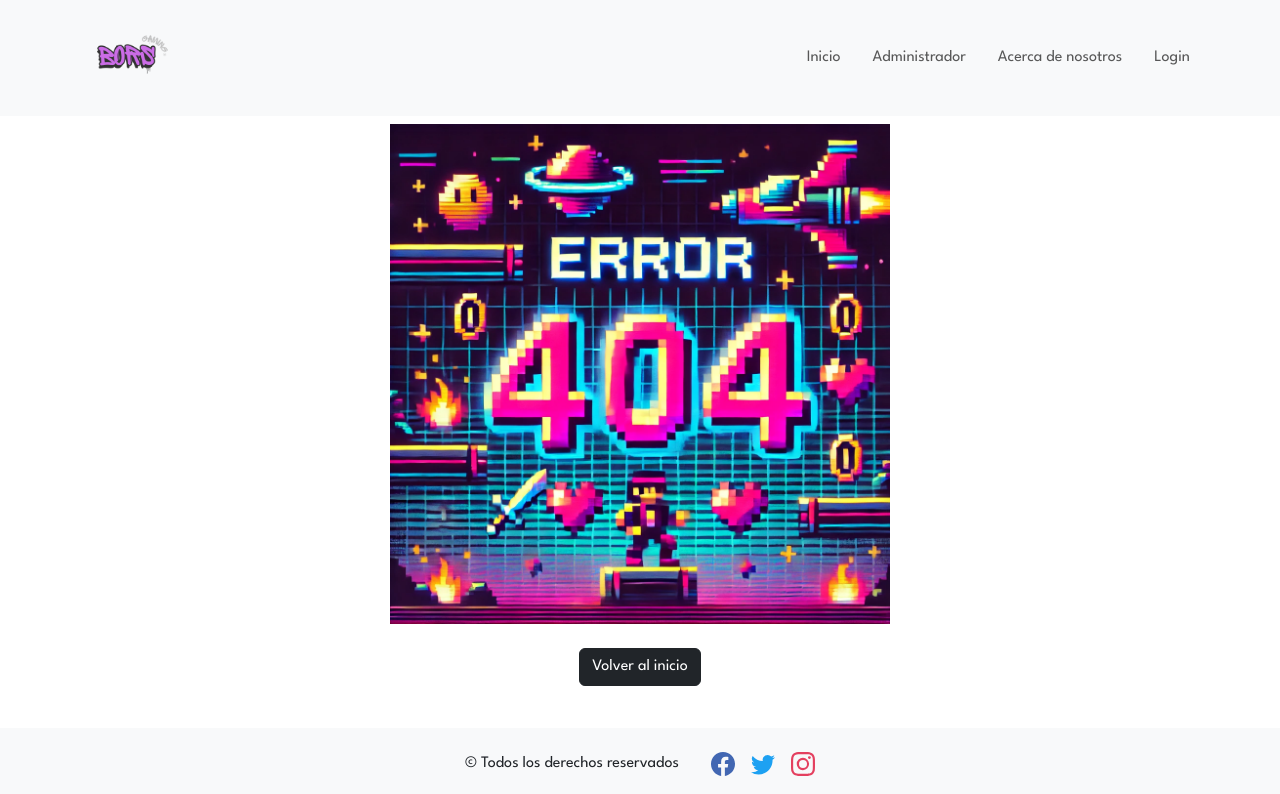
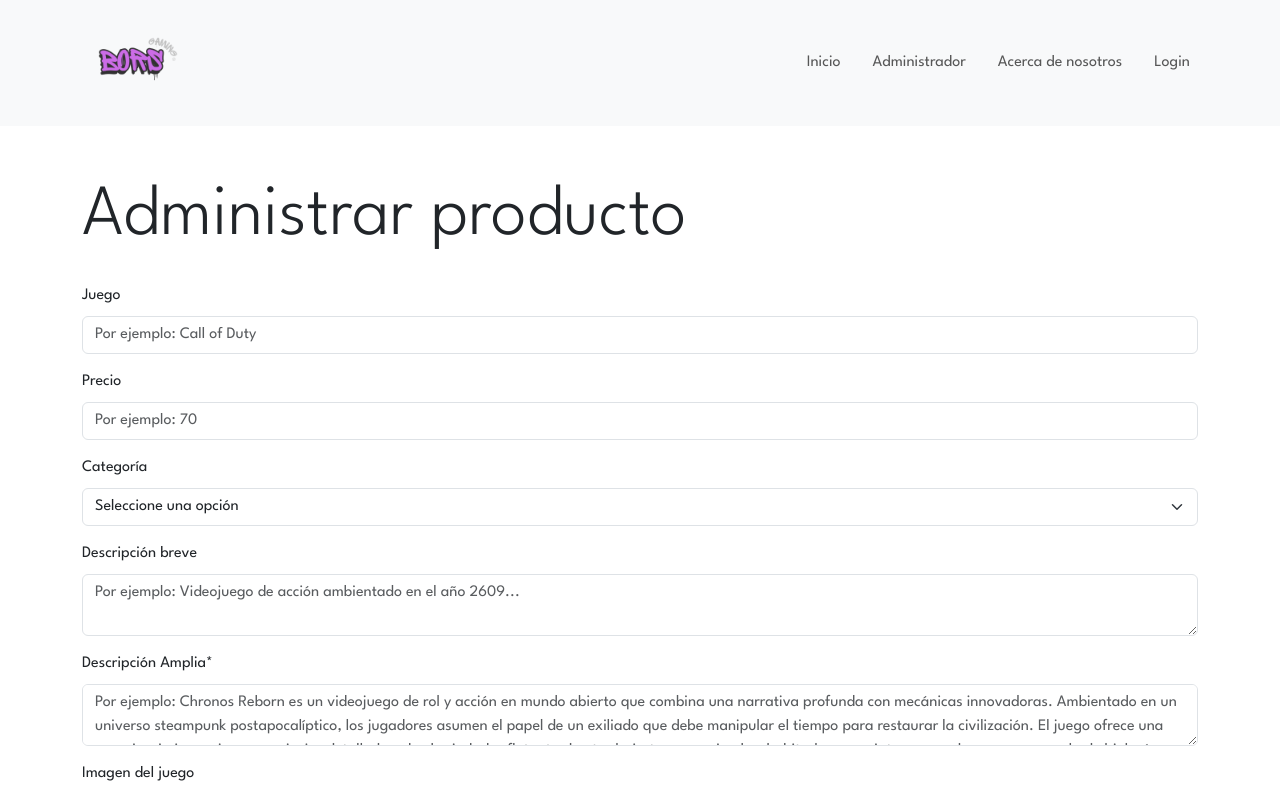
Before and after one commit to jmanuel3/BorsGaming, a React (Vite) app: page /administrador-juego/crear in a window 1280 px wide. Shown: the top 794 px of the page. Built offline with nearby package versions, Linux system fonts and the light colour scheme.

Commit message:
Finalizo maquetado básico pág. Administrador y Administrador-juego/crear.

```diff
--- a/src/App.jsx
+++ b/src/App.jsx
@@ -8,6 +8,7 @@ import SobreNosotros from "./components/pages/SobreNosotros";
 import Login from "./components/pages/Login";
 import "./App.css";
 import "bootstrap/dist/css/bootstrap.min.css";
+import FormularioJuego from "./components/pages/Juego/FormularioJuego";
 
 function App() {
   return (
@@ -19,6 +20,7 @@ function App() {
           <Route path="/administrador" element={<Administrador />} />
           <Route path="/sobrenosotros" element={<SobreNosotros />} />
           <Route path="/login" element={<Login />} />
+          <Route path="/administrador-juego/crear" element={<FormularioJuego />} />
           <Route path="*" element={<Error404 />} />
         </Routes>
         <Footer></Footer>
--- a/src/components/common/Menu.jsx
+++ b/src/components/common/Menu.jsx
@@ -13,16 +13,18 @@ const Menu = () => {
             src={logo}
             alt="logo BorsGaming"
             className="img-fluid"
-            width={90}
+            width={100}
           />
         </Link>
         <Navbar.Toggle aria-controls="basic-navbar-nav" />
         <Navbar.Collapse id="basic-navbar-nav">
           <Nav className="ms-auto gap-3">
-            <Nav.Link href="#home">Inicio</Nav.Link>
-            <Nav.Link href="#features">Administrador</Nav.Link>
-            <Nav.Link href="#pricing">Acerca de nosotros</Nav.Link>
-            <Nav.Link href="#login">Login</Nav.Link>
+            <NavLink end className="nav-link" to="/">
+              Inicio
+            </NavLink>
+            <NavLink end className="nav-link" to="/administrador">Administrador</NavLink>
+            <NavLink end className="nav-link" to="/sobrenosotros">Acerca de nosotros</NavLink>
+            <NavLink end className="nav-link" to="/login">Login</NavLink>
           </Nav>
         </Navbar.Collapse>
       </Container>
--- a/src/components/pages/Administrador.jsx
+++ b/src/components/pages/Administrador.jsx
@@ -1,9 +1,33 @@
+import { Table } from "react-bootstrap";
+import { PlusCircleFill } from "react-bootstrap-icons";
+import { Link } from "react-router";
 
 const Administrador = () => {
   return (
-    <div>
-      <h2>Pagina Administrador</h2>
-    </div>
+    <section className="container mainSection">
+      <div className="d-flex justify-content-between align-items-center mt-5">
+        <h1 className="display-4 ">Nuestros juegos:</h1>
+        <Link className="btn btn-primary" to={"/administrador-juego/crear"}>
+          <PlusCircleFill />
+        </Link>
+      </div>
+      <hr />
+      <Table responsive striped bordered hover>
+        <thead>
+          <tr className="text-center">
+            <th>ID</th>
+            <th>Nombre</th>
+            <th>Precio</th>
+            <th>URL de Imagen</th>
+            <th>Categoria</th>
+            <th>Requisitos del sistema</th>
+            <th>Desarrollador</th>
+            <th>Reseñas</th>
+          </tr>
+        </thead>
+        <tbody></tbody>
+      </Table>
+    </section>
   );
 };
 
--- a/src/components/pages/Juego/FormularioJuego.jsx
+++ b/src/components/pages/Juego/FormularioJuego.jsx
@@ -1,9 +1,152 @@
+import { useForm } from "react-hook-form";
+import { Button, Form, FormControl } from "react-bootstrap";
+FormControl;
+const FormularioJuego = () => {
+  const {
+    register,
+    handleSubmit,
+    formState: { errors },
+    reset,
+  } = useForm();
+  return (
+    <section className="container mainSection">
+      <h1 className="display-2 mt-5">Administrar producto</h1>
+      <Form className="my-4">
+        <Form.Group className="mb-3" controlId="formNombreJuego">
+          <Form.Label>Juego</Form.Label>
+          <Form.Control
+            type="text"
+            placeholder="Por ejemplo: Call of Duty"
+            {...register("nombreProducto", {
+              required: "El nombre del producto es un dato obligatorio",
+              minLength: {
+                value: 2,
+                message: "Debe ingresar como minimo 2 caracteres",
+              },
+              maxLength: {
+                value: 50,
+                message: "Debe ingresar como maximo 50 caracteres inclusive",
+              },
+            })}
+          />
+          <Form.Text className="text-danger">
+            {errors.nombreJuego?.message}
+          </Form.Text>
+        </Form.Group>
 
-const FormularioJuego = () => {
-  return (
-    <div>
+        <Form.Group className="mb-3" controlId="formPrecio">
+          <Form.Label>Precio</Form.Label>
+          <Form.Control
+            type="number"
+            placeholder="Por ejemplo: 70"
+            {...register("precio", {
+              required: "El precio es un valor obligatorio",
+              min: {
+                value: 50,
+                message: "Como mínimo, el precio debe superar $1",
+              },
+              max: {
+                value: 120,
+                message: "Como máximo, el precio no podrá superar $120",
+              },
+            })}
+          />
+          <Form.Text className="text-danger">
+            {errors.precio?.message}
+          </Form.Text>
+        </Form.Group>
 
-    </div>
+        <Form.Group className="mb-3" controlId="formCategoria">
+          <Form.Label>Categoría</Form.Label>
+          <Form.Select
+            {...register("categoria", {
+              required: "Debe seleccionar una categoria",
+            })}
+          >
+            <option value="">Seleccione una opción</option>
+            <option value="Bélica">Bélica</option>
+            <option value="Deportes">Deportes</option>
+            <option value="Accion">Acción</option>
+            <option value="Aventuras">Aventuras</option>
+            <option value="Terror">Terror</option>
+            <option value="Estrategia">Estrategia</option>
+          </Form.Select>
+          <Form.Text className="text-danger">
+            {errors.categoria?.message}
+          </Form.Text>
+        </Form.Group>
+        <Form.Group className="mb-3" controlId="formDescripcionBreve">
+          <Form.Label>Descripción breve</Form.Label>
+          <Form.Control
+            type="text"
+            placeholder="Por ejemplo: Videojuego de acción ambientado en el año 2609..."
+            as="textarea"
+            {...register("descripcion_breve", {
+              required: "La descripcion breve es ogligatoria",
+              minLength: {
+                value: 5,
+                message:
+                  "Debe ingresar como minimo una descripcion de 5 caracteres",
+              },
+              maxLength: {
+                value: 50,
+                message:
+                  "Debe ingresar como maximo una descripcion de 50 caracteres",
+              },
+            })}
+          />
+          <Form.Text className="text-danger">
+            {errors.descripcion_breve?.message}
+          </Form.Text>
+        </Form.Group>
+
+        <Form.Group className="mb-3" controlId="formDescripcionAmplia">
+          <Form.Label>Descripción Amplia*</Form.Label>
+          <Form.Control
+            type="text"
+            placeholder="Por ejemplo: Chronos Reborn es un videojuego de rol y acción en mundo abierto que combina una narrativa profunda con mecánicas innovadoras. Ambientado en un universo steampunk postapocalíptico, los jugadores asumen el papel de un exiliado que debe manipular el tiempo para restaurar la civilización. El juego ofrece una experiencia inmersiva con paisajes detallados, desde ciudades flotantes hasta desiertos mecanizados, habitados por criaturas creadas con una mezcla de biología y tecnología. Con un sistema de combate dinámico que mezcla habilidades temporales, armas personalizables y tácticas estratégicas, Chronos Reborn permite a los jugadores tomar decisiones que afectan la historia y el mundo que los rodea. Su estilo artístico, inspirado en la ilustración victoriana, y su banda sonora épica orquestal complementan la experiencia, convirtiéndolo en una aventura inolvidable para los amantes de la fantasía y la ciencia ficción.  "
+            as="textarea"
+            {...register("descripcion_amplia", {
+              required: "La descripcion amplia es ogligatoria",
+              minLength: {
+                value: 10,
+                message:
+                  "Debe ingresar como minimo una descripcion de 10 caracteres",
+              },
+              maxLength: {
+                value: 250,
+                message:
+                  "Debe ingresar como maximo una descripcion de 250 caracteres",
+              },
+            })}
+          />
+          <Form.Text className="text-danger">
+            {errors.descripcion_amplia?.message}
+          </Form.Text>
+        </Form.Group>
+
+        <Form.Group className="mb-3" controlId="formImagen">
+          <Form.Label> Imagen del juego</Form.Label>
+          <FormControl
+            type="text"
+            placeholder="Por ejemplo: https://upload.wikimedia.org/wikipedia/en/3/34/Fight_Night_Champion.jpg"
+            {...register("imagen", {
+              required: "Debes añadir una imagen",
+              pattern: {
+                value: /(http(s?):)([/|.|\w|\s|-])*\.(?:jpg|jpeg|gif|png)/,
+                message: "Formatos admitidos: (jpg|jpeg|gif|png) ",
+              },
+            })}
+          ></FormControl>
+          <Form.Text className="text-danger">
+            {errors.imagen?.message}
+          </Form.Text>
+        </Form.Group>
+        <Button variant="primary" type="submit">
+          Enviar
+        </Button>
+      </Form>
+    </section>
   );
 };
 
```
Also changed, not shown: src/components/pages/DetalleJuego.jsx (added, +9 -0 lines).
